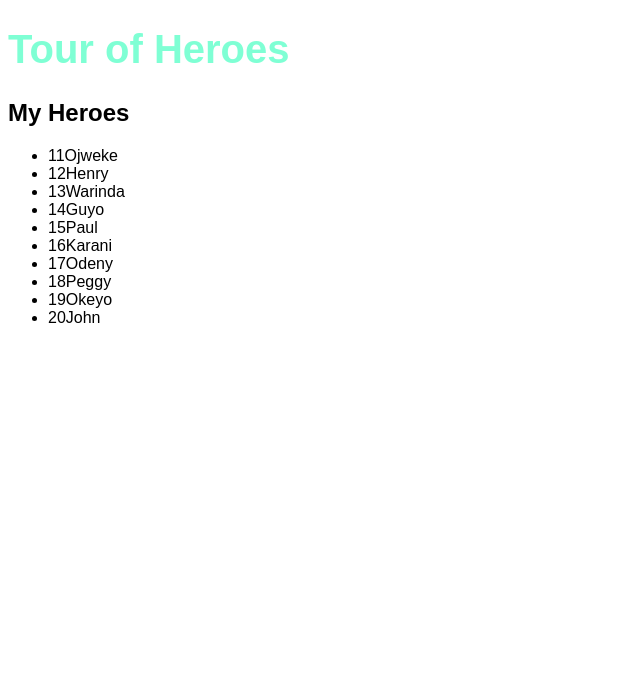
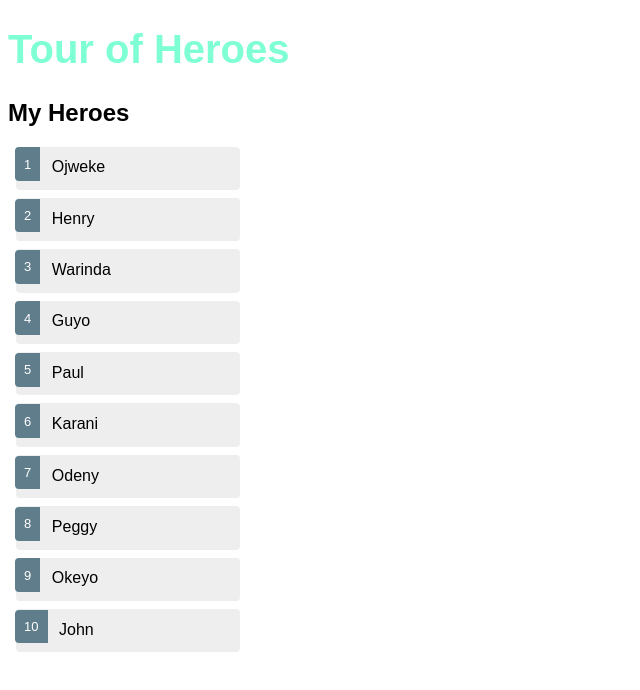
Before and after one commit to Torocy/Heroes, an Angular app: page / in a window 1280 px wide. Shown: the top 690 px of the page, without its empty margins (0-640 px from the left). Built offline with nearby package versions, Linux system fonts and the light colour scheme.

Commit message:
added styles to heroes.component.css

```diff
--- a/src/app/heroes/heroes.component.css
+++ b/src/app/heroes/heroes.component.css
@@ -0,0 +1,50 @@
+.selected {
+    background-color:#CFD8DC !important;
+    color: white;
+}
+
+.heroes {
+    margin: 0 0 2em 0;
+    list-style-type: none;
+    padding: 0;
+    width: 15em;
+}
+.heroes li {
+    cursor: pointer;
+    position: relative;
+    left: 0;
+    background-color: #EEE;
+    margin: .5em;
+    padding: .3em 0;
+    height: 1.6;
+    border-radius: 4px;
+
+}
+
+.heroes li.selected :hover{
+    background-color:#BBD8DC !important;
+
+}
+.heroes li :hover{
+    color: #607D8B;
+    background-color: #DDD;
+    left: .1em;
+}
+.heroes .text{
+    position: relative;
+    top: -3px;
+}
+.heroes .badge{
+    display: inline-block;
+    font-size: small;
+    color: white;
+    padding: 0.8em 0.7em 0 0.7em;
+    background-color: #607D8B;
+    line-height: 1em;
+    position: relative;
+    left: -1px;
+    top: -4px;
+    height: 1.8em;
+    margin-right: .8em;
+    border-radius: 4px 0 0 4px;
+}
--- a/src/app/heroes/heroes.component.html
+++ b/src/app/heroes/heroes.component.html
@@ -2,7 +2,17 @@
 <ul class="heroes">
     <li *ngFor="let hero of heroes" (click)="onSelect(hero)">
         <span class="badge">{{hero.id}}</span>{{hero.name}}
+    </li>
+</ul>
 
-    </li>
+<div *ngIf="selectedHero">
 
-</ul>
+<h2>{{selectedHero.name | uppercase}} Details</h2>
+    <div> <span>id: </span>{{selectedHero.id}}</div>
+        <div>
+            <label>name:
+                <input [(ngModel)]="selectedHero.name" placeholder="name">
+            </label>
+
+        </div>
+</div>
--- a/src/app/heroes/heroes.component.ts
+++ b/src/app/heroes/heroes.component.ts
@@ -15,10 +15,15 @@
   };
 
   heroes = HEROES;
+  selectedHero : Hero;
 
   constructor() { }
 
   ngOnInit() {
   }
 
+  onSelect(hero: Hero): void {
+    this.selectedHero = hero;
+  }
+
 }
--- a/src/app/mock-heroes.ts
+++ b/src/app/mock-heroes.ts
@@ -1,15 +1,15 @@
 import {Hero} from './heroes';
 
 export const HEROES : Hero[] = [
-{id:11, name: 'Ojweke'},
-{id:12, name: 'Henry'},
-{id:13, name: 'Warinda'},
-{id:14, name: 'Guyo'},
-{id:15, name: 'Paul'},
-{id:16, name: 'Karani'},
-{id:17, name: 'Odeny'},
-{id:18, name: 'Peggy'},
-{id:19, name: 'Okeyo'},
-{id:20, name: 'John'}
+{id:1, name: 'Ojweke'},
+{id:2, name: 'Henry'},
+{id:3, name: 'Warinda'},
+{id:4, name: 'Guyo'},
+{id:5, name: 'Paul'},
+{id:6, name: 'Karani'},
+{id:7, name: 'Odeny'},
+{id:8, name: 'Peggy'},
+{id:9, name: 'Okeyo'},
+{id:10, name: 'John'}
 
 ];
```
